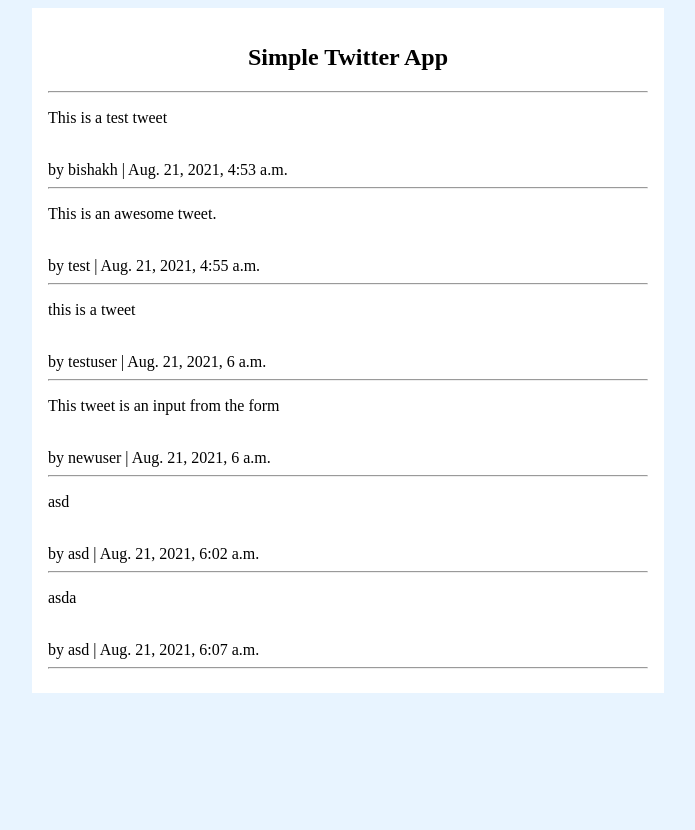
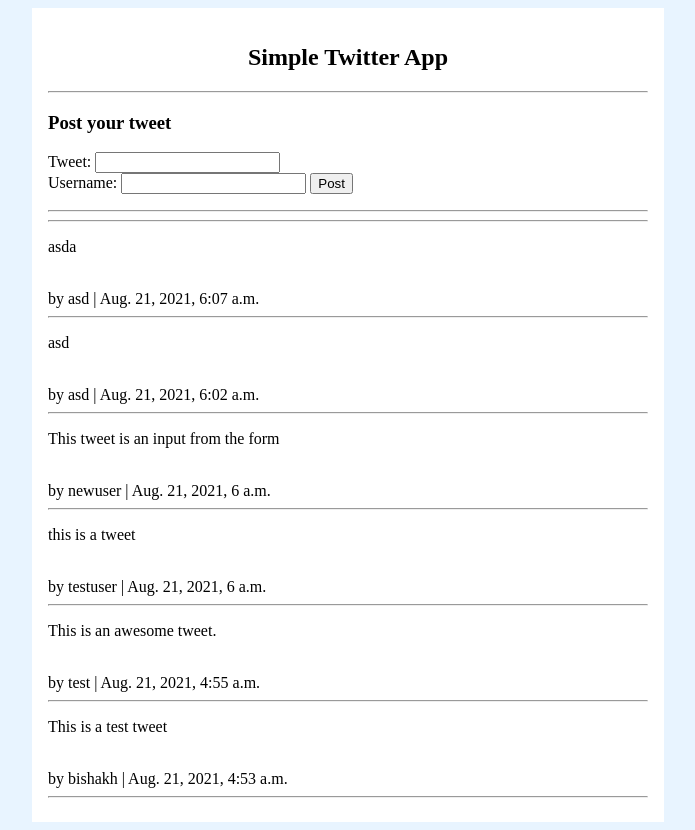
Before and after one commit to ghoshbishakh/django_talk_twitter, a Django app: page / in a window 1280 px wide. Shown: the whole page, without its empty margins (292-987 px from the left). Before the commit the page ends 693 px from the top, so only its background shows below. Run offline with Django 3.2, Linux system fonts and the light colour scheme; data comes from the database, SQL or seed files in the repository; both versions use the stored data as it was after the commit.

Commit message:
Form and post data

```diff
--- a/simpletwitter/simpletwitter/settings.py
+++ b/simpletwitter/simpletwitter/settings.py
@@ -25,7 +25,7 @@ SECRET_KEY = 'django-insecure-(&^#=u@nhdgz#=kc43ptne$@3pqj*qh4@7e^=(qv@qi2s*(w00
 # SECURITY WARNING: don't run with debug turned on in production!
 DEBUG = True
 
-ALLOWED_HOSTS = []
+ALLOWED_HOSTS = ["*"]
 
 
 # Application definition
--- a/simpletwitter/simpletwitterapp/templates/simpletwitterapp/index.html
+++ b/simpletwitter/simpletwitterapp/templates/simpletwitterapp/index.html
@@ -21,6 +21,19 @@
             <center>
                 <h1>Simple Twitter App</h1>
             </center>
+
+            <hr>
+            <h3>Post your tweet</h3>
+            <form action="{% url 'index' %}" method="post">
+                {% csrf_token %}
+                Tweet: <input name="tweetinput" required>
+                <br>
+                Username: <input name="userinput" required>
+                <input type="submit" value="Post">
+            </form>
+            <hr>
+
+
             <hr>
             {% for tweet in all_tweets %}
             <p>
--- a/simpletwitter/simpletwitterapp/views.py
+++ b/simpletwitter/simpletwitterapp/views.py
@@ -6,8 +6,15 @@ from .models import Tweet
 
 # Create your views here.
 def index(request):
-    all_tweets = Tweet.objects.all()
-    print(all_tweets)
+    if request.method == "POST":
+        print(request.POST)
+        new_tweet = Tweet()
+        new_tweet.username = request.POST["userinput"]
+        new_tweet.content = request.POST["tweetinput"]
+        new_tweet.save()
+
+    all_tweets = Tweet.objects.all().order_by('-datetime')
+    print(all_tweets) # for sanity check.
     context = {}
     context["all_tweets"] = all_tweets
     return render(request, "simpletwitterapp/index.html", context)
```
Also changed, not shown: simpletwitter/db.sqlite3.
